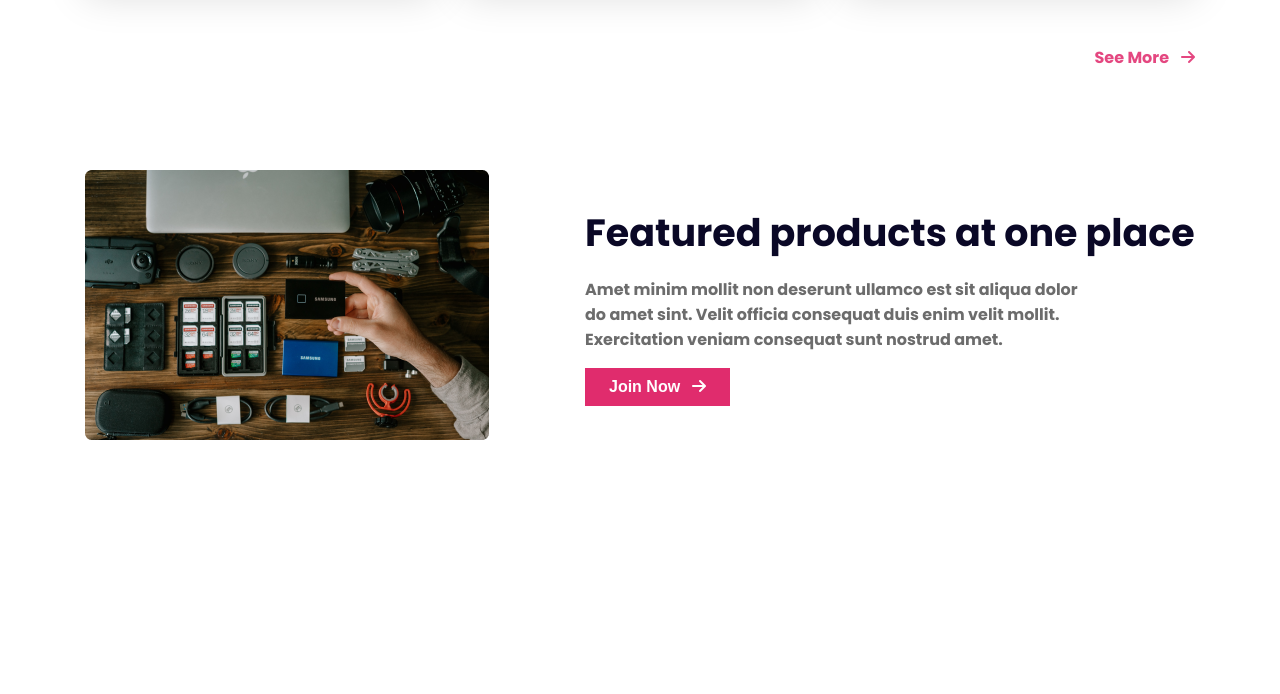
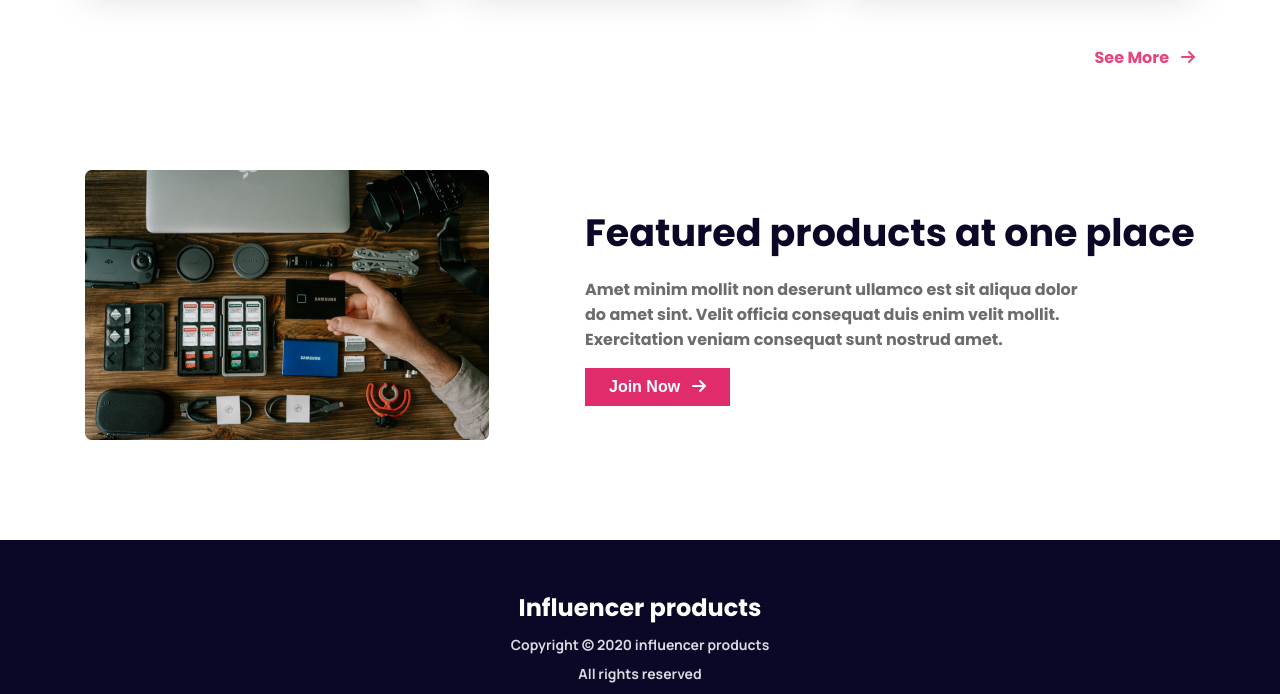
Before and after one commit to hafiz-al-asad-code/influencer-gear-website, a plain HTML site: page index.html in a window 1280 px wide. Shown: the part 2527-3221 px from the top of the page. Before the commit the page ends 3067 px from the top, so only its background shows below. Drawn offline with Linux system fonts and the light colour scheme.

Commit message:
added footer section

```diff
--- a/index.html
+++ b/index.html
@@ -16,6 +16,13 @@
     <link rel="preconnect" href="https://fonts.gstatic.com" crossorigin />
     <link
       href="https://fonts.googleapis.com/css2?family=Inter:ital,opsz,wght@0,14..32,100..900;1,14..32,100..900&display=swap"
+      rel="stylesheet"
+    />
+    <!-- font: manrope -->
+    <link rel="preconnect" href="https://fonts.googleapis.com" />
+    <link rel="preconnect" href="https://fonts.gstatic.com" crossorigin />
+    <link
+      href="https://fonts.googleapis.com/css2?family=Manrope:wght@200..800&display=swap"
       rel="stylesheet"
     />
     <!-- font awesome link -->
@@ -258,6 +265,13 @@
         </div>
       </section>
     </main>
-    <footer></footer>
+    <footer>
+      <h3 class="footer-title">Influencer products</h3>
+      <p class="footer-subtitle manrope-font">
+        Copyright &copy; 2020 influencer products
+      </p>
+      <p class="footer-subtitle-2 manrope-font">All rights reserved</p>
+      <img src="logos/Social Links.png" alt="" />
+    </footer>
   </body>
 </html>
--- a/styles/styles.css
+++ b/styles/styles.css
@@ -12,6 +12,12 @@
 
 .inter-font {
   font-family: "Inter", sans-serif;
+  font-optical-sizing: auto;
+  font-style: normal;
+}
+
+.manrope-font {
+  font-family: "Manrope", sans-serif;
   font-optical-sizing: auto;
   font-style: normal;
 }
@@ -201,6 +207,32 @@
   border-radius: 0;
 }
 
+/* footer */
+footer {
+  background-color: rgb(10, 8, 38);
+  padding-top: 50px;
+  padding-bottom: 50px;
+  text-align: center;
+}
+.footer-title {
+  font-size: 24px;
+  font-weight: 700;
+  color: rgb(255, 255, 255);
+}
+.footer-subtitle {
+  font-size: 14px;
+  font-weight: 700;
+  color: rgb(217, 219, 225);
+  margin-top: 10px;
+  margin-bottom: 10px;
+}
+.footer-subtitle-2 {
+  font-size: 14px;
+  font-weight: 700;
+  color: rgb(217, 219, 225);
+  margin-bottom: 17px;
+}
+
 /* responsive media query */
 
 /* for mobile */
```
Also changed, not shown: logos/Social Links.png (added).
